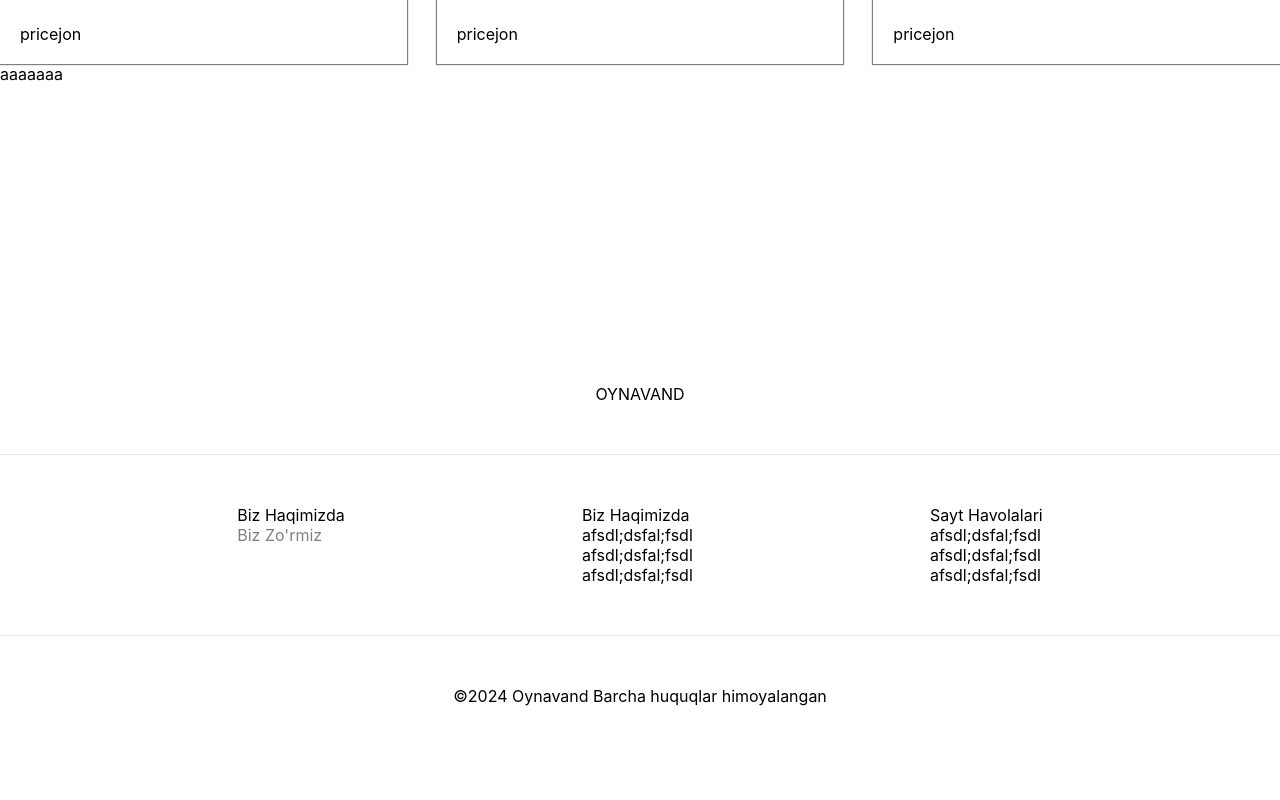
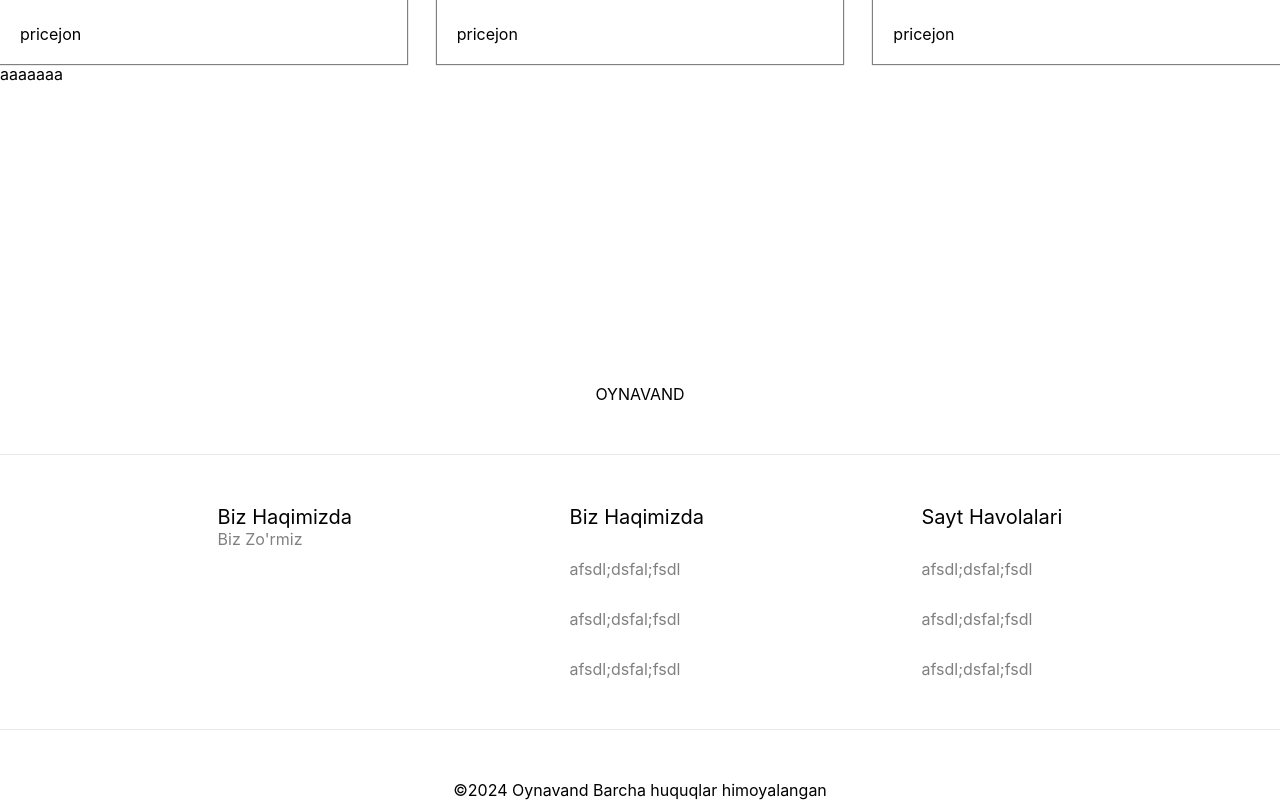
Before and after one commit to wifv/oynavand, a React (Vite) app: page / in a window 1280 px wide. Shown: the part 3483-4283 px from the top of the page. Before the commit the page ends 4189 px from the top, so only its background shows below. Built offline with nearby package versions, Linux system fonts and the light colour scheme.

Commit message:
update 1

```diff
--- a/src/assets/css/footer.css
+++ b/src/assets/css/footer.css
@@ -16,5 +16,11 @@
 .footer-links {
   display: flex;
   flex-direction: column;
+}
 
+.footer-section-2-links,
+.footer-links {
+  display: flex;
+  flex-direction: column;
+  gap: 30px;
 }
--- a/src/assets/css/global.css
+++ b/src/assets/css/global.css
@@ -18,7 +18,7 @@ hr {
 }
 
 .main-text {
-  font-size: 16px;
+  font-size: 20px;
   color: black;
 }
 
--- a/src/assets/pages/Footer.tsx
+++ b/src/assets/pages/Footer.tsx
@@ -3,26 +3,26 @@ import '../css/footer.css'
 const Footer = () => {
   return (
     <footer className='footer'>
-      <div className="footer-section-1">OYNAVAND</div>
+      <div className="footer-section-1 footer-section">OYNAVAND</div>
 
       <hr />
 
-      <div className="footer-section-2">
-        <div className="footer-section-2-about ">
+      <div className="footer-section-2 footer-section">
+        <div className="footer-section-2-about">
           <div className="main-text">Biz Haqimizda</div>
           <div className="secondary-text">Biz Zo'rmiz</div>
         </div>
         <div className="footer-section-2-links">
           <div className="main-text">Biz Haqimizda</div>
-          <ul className='footer-social-links footer-links secondary-text'>
+          <ul className='footer-social-links footer-links'>
             <li className='footer-link'>
-              <a href="#">afsdl;dsfal;fsdl</a>
+              <a href="#" className='secondary-text'>afsdl;dsfal;fsdl</a>
             </li>
             <li className='footer-link'>
-              <a href="#">afsdl;dsfal;fsdl</a>
+              <a href="#" className='secondary-text'>afsdl;dsfal;fsdl</a>
             </li>
             <li className='footer-link'>
-              <a href="#">afsdl;dsfal;fsdl</a>
+              <a href="#" className='secondary-text'>afsdl;dsfal;fsdl</a>
             </li>
           </ul>
         </div>
@@ -30,13 +30,13 @@ const Footer = () => {
           <div className="main-text">Sayt Havolalari</div>
           <ul className='footer-navigation-links footer-links secondary-text'>
             <li className='footer-link'>
-              <a href="#">afsdl;dsfal;fsdl</a>
+              <a href="#" className='secondary-text'>afsdl;dsfal;fsdl</a>
             </li>
             <li className='footer-link'>
-              <a href="#">afsdl;dsfal;fsdl</a>
+              <a href="#" className='secondary-text'>afsdl;dsfal;fsdl</a>
             </li>
             <li className='footer-link'>
-              <a href="#">afsdl;dsfal;fsdl</a>
+              <a href="#" className='secondary-text'>afsdl;dsfal;fsdl</a>
             </li>
           </ul>
         </div>
@@ -44,7 +44,7 @@ const Footer = () => {
 
       <hr />
 
-      <div className="footer-section-3">
+      <div className="footer-section-3 footer-section">
         ©2024 Oynavand Barcha huquqlar himoyalangan
       </div>
     </footer>
```
